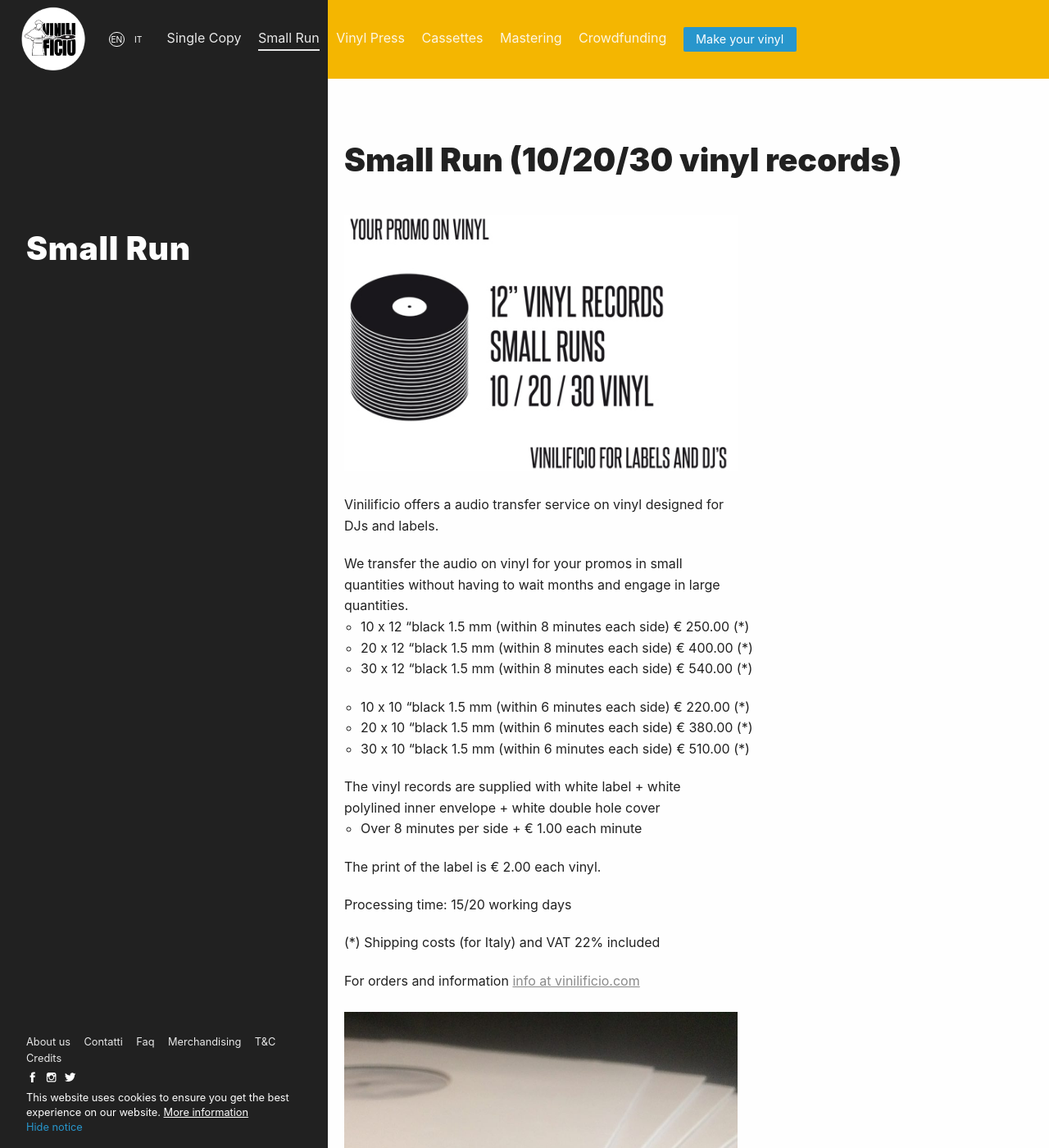
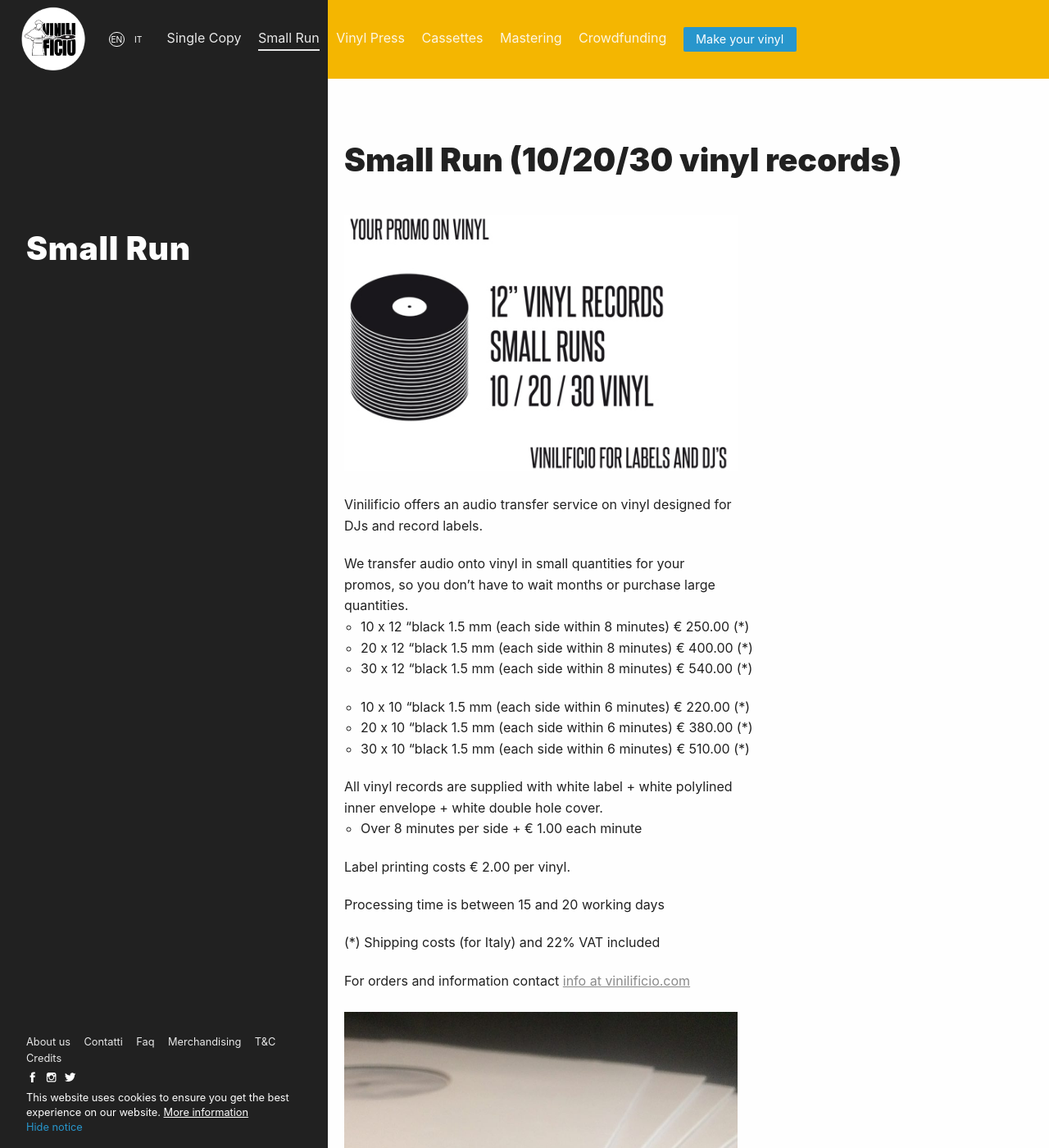
Before and after one commit to Vinilificio/vinilificio.com, a Jekyll site: the page built from en/small-run.md, in a window 1280 px wide and 1400 px high. Shown: the whole window at 82% size. Built offline with Jekyll 4.4.1, drawn with Linux system fonts in a browser that asks for light colours; nearby versions of some CDN libraries; comment, search, counter and statistics services are not loaded.

Commit message:
Update small-run.md

```diff
--- a/en/small-run.md
+++ b/en/small-run.md
@@ -10,34 +10,31 @@
 
 ![infographic vinili](/img/PROMO-SMALL-RUNS_GFX_big-5.jpg)
 
-Vinilificio offers a audio transfer service on vinyl designed for DJs and labels.
+Vinilificio offers an audio transfer service on vinyl designed for DJs and record labels.
 
-We transfer the audio on vinyl for your promos in small quantities without having to wait months and engage in large quantities.
+We transfer audio onto vinyl in small quantities for your promos, so you don’t have to wait months or purchase large quantities.
 
-* 10 x 12 "black 1.5 mm (within 8 minutes each side) € 250.00 (*)
-* 20 x 12 "black 1.5 mm (within 8 minutes each side) € 400.00 (*)
-* 30 x 12 "black 1.5 mm (within 8 minutes each side) € 540.00 (*)
+* 10 x 12 "black 1.5 mm (each side within 8 minutes) € 250.00 (*)
+* 20 x 12 "black 1.5 mm (each side within 8 minutes) € 400.00 (*)
+* 30 x 12 "black 1.5 mm (each side within 8 minutes) € 540.00 (*)
 
 
-* 10 x 10 "black 1.5 mm (within 6 minutes each side) € 220.00 (*)
-* 20 x 10 "black 1.5 mm (within 6 minutes each side) € 380.00 (*)
-* 30 x 10 "black 1.5 mm (within 6 minutes each side) € 510.00 (*)
+* 10 x 10 "black 1.5 mm (each side within 6 minutes) € 220.00 (*)
+* 20 x 10 "black 1.5 mm (each side within 6 minutes) € 380.00 (*)
+* 30 x 10 "black 1.5 mm (each side within 6 minutes) € 510.00 (*)
 
-
-The vinyl records are supplied with white label + white polylined inner envelope + white double hole cover
+All vinyl records are supplied with white label + white polylined inner envelope + white double hole cover.
 
 
 * Over 8 minutes per side + € 1.00 each minute
 
-The print of the label is € 2.00 each vinyl.
+Label printing costs € 2.00 per vinyl.
 
-Processing time: 15/20 working days
+Processing time is between 15 and 20 working days
 
-(*) Shipping costs (for Italy) and VAT 22% included
+(*) Shipping costs (for Italy) and 22% VAT  included
 
-
-
-For orders and information <a href="mailto:info@vinilificio.com"> info at vinilificio.com </a>
+For orders and information contact <a href="mailto:info@vinilificio.com"> info at vinilificio.com </a>
 
 
 ![small runs](/img/small_run_01.jpg)
```
